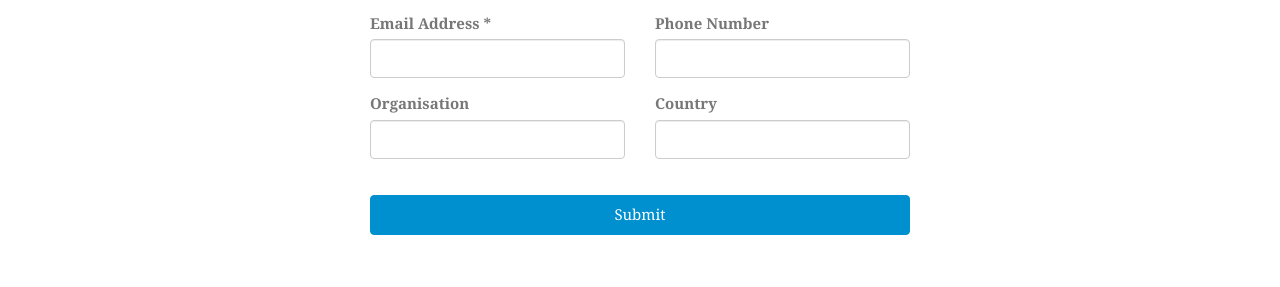
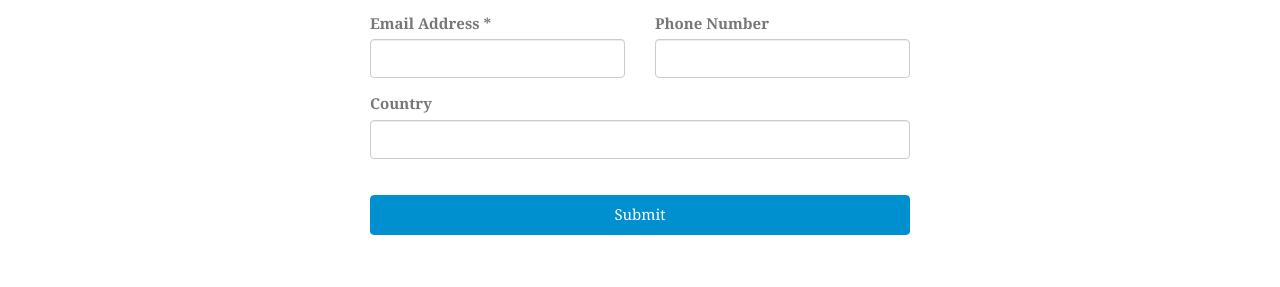
Before and after one commit to the-open/www.the-open.net, a Jekyll site: the page built from contact.html, in a window 1280 px wide. Shown: the part 412-699 px from the top of the page. Built offline with Jekyll 4.4.1, drawn with Linux system fonts in a browser that asks for light colours; some web fonts are replaced.

Commit message:
Temporarily remove the 'organisation' input

```diff
--- a/_includes/subscribe-inner.html
+++ b/_includes/subscribe-inner.html
@@ -21,11 +21,11 @@
       </div>
     </div>
     <div class="row">
-      <div class="col-sm-6 form-group">
+      <!--div class="col-sm-6 form-group">
         <label class="control-label" for="org">Organisation</label>
         <input type="text" name="org" class="form-control" id="org">
-      </div>
-      <div class="col-sm-6 form-group">
+      </div-->
+      <div class="col-sm-12 form-group">
         <label class="control-label" for="country">Country </label>
         <input type="text" name="country" class="form-control" id="country">
       </div>
```
